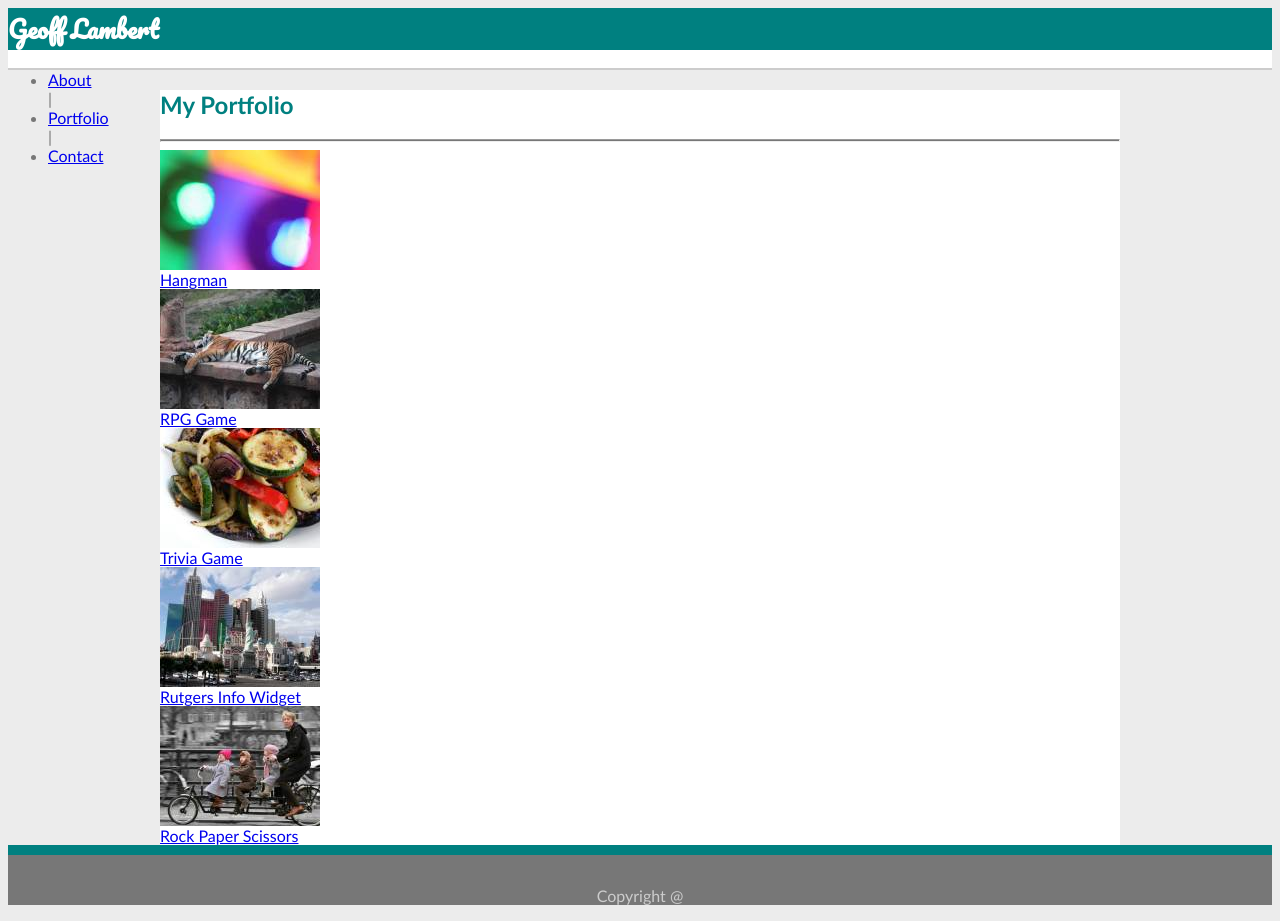
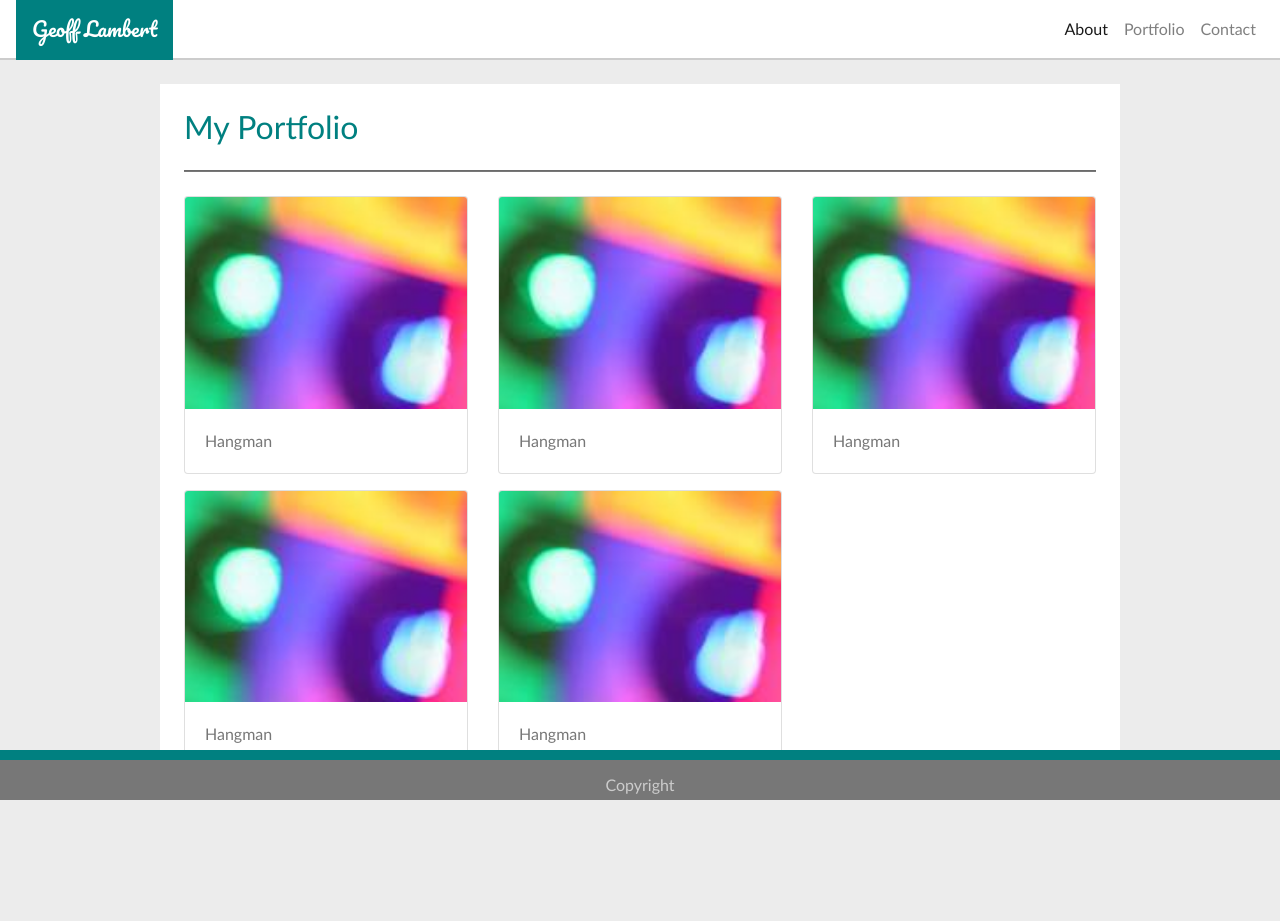
Before and after one commit to kit-foxboy/Bootstrap-Portfolio, a plain HTML site: page portfolio.html in a window 1280 px wide. After the commit the page ends 800 px from the top, so only its background shows below. Drawn offline with nearby package versions, Linux system fonts and the light colour scheme.

Commit message:
finished portfolio

```diff
--- a/assets/css/style.css
+++ b/assets/css/style.css
@@ -45,3 +45,8 @@ footer {
 .profile-image {
     text-align: center;
 }
+
+.card {
+    max-width: 28rem;
+    margin-bottom: 1rem;
+}
--- a/portfolio.html
+++ b/portfolio.html
@@ -5,70 +5,84 @@
     <meta http-equiv="X-UA-Compatible" content="IE=edge">
     <title>My Portfolio</title>
     <meta name="viewport" content="width=device-width, initial-scale=1">
-    <link rel="stylesheet" type="text/css" media="screen" href="assets/css/reset.css" />
+    <link rel="stylesheet" href="https://stackpath.bootstrapcdn.com/bootstrap/4.1.3/css/bootstrap.min.css" integrity="sha384-MCw98/SFnGE8fJT3GXwEOngsV7Zt27NXFoaoApmYm81iuXoPkFOJwJ8ERdknLPMO" crossorigin="anonymous">
     <link rel="stylesheet" type="text/css" media="screen" href="assets/css/style.css" />
     <link href="https://fonts.googleapis.com/css?family=Pacifico" rel="stylesheet">
 </head>
 <body>
-    <nav>
-        <div class="nav-bar">
-            <h1>Geoff Lambert</h1>
-            <ul>
-                <li><a href="index.html">About</a></li> |
-                <li><a href="portfolio.html">Portfolio</a></li> |
-                <li><a href="contact.html">Contact</a></li>
+    <nav class="navbar navbar-light navbar-expand-sm py-0">
+        <h1 class="navbar-brand p-3 ml-0 my-0">Geoff Lambert</h1>
+        <button class="navbar-toggler" type="button" data-toggle="collapse" data-target="#navbarSupportedContent" aria-controls="navbarSupportedContent" aria-expanded="false" aria-label="Toggle navigation">
+            <span class="navbar-toggler-icon"></span>
+        </button>
+        <div class="collapse navbar-collapse" id="navbarSupportedContent">
+            <ul class="navbar-nav ml-auto">
+                <li class="nav-item active">
+                    <a class="nav-link" href="index.html">About</a>
+                </li>
+                <li class="nav-item">
+                    <a class="nav-link" href="portfolio.html">Portfolio</a>
+                </li>
+                <li class="nav-item">
+                    <a class="nav-link" href="contact.html">Contact</a>
+                </li>
             </ul>
         </div>
     </nav>
 
-    <div id="content-container">
-        <div id="content">
-            <h2>My Portfolio</h2>
-            <hr>
-
-            <div id="text-body">
-                <div class="image-row">
-                    <div class="image-container">
-                        <a href="#">
-                            <img src="assets/images/placeholder1.jpg" />
-                            <div class="image-label">Hangman</div>
-                        </a>
-                    </div>
-                    <div class="image-container">
-                        <a href="#">
-                            <img src="assets/images/placeholder2.jpg" />
-                            <div class="image-label">RPG Game</div>
-                        </a>
+    <div class="container-fluid mt-4 px-4" id="content-container">
+        <div class="row mx-auto">
+            <div class="col-lg-12 mt-4 px-0">
+                <h2>My Portfolio</h2>
+            </div>
+        </div>
+        <hr>
+        <div class="row mt-4">
+            <div class="col-lg-4 col-md-5 col-sm-6 col-xs-12 mx-auto-xs">
+                <div class="card">
+                    <img class="card-img-top" src="assets/images/placeholder1.jpg" alt="Card image cap">
+                    <div class="card-body">
+                        <p class="card-text">Hangman</p>
                     </div>
                 </div>
-                <div class="image-row">
-                    <div class="image-container">
-                        <a href="#">
-                            <img src="assets/images/placeholder3.jpg" />
-                            <div class="image-label">Trivia Game</div>
-                        </a>
-                    </div>
-                    <div class="image-container">
-                        <a href="#">
-                            <img src="assets/images/placeholder4.jpg" />
-                            <div class="image-label">Rutgers Info Widget</div>
-                        </a>
+            </div>
+            <div class="col-lg-4 col-md-5 col-sm-6 col-xs-12 mx-auto-xs">
+                <div class="card">
+                    <img class="card-img-top" src="assets/images/placeholder1.jpg" alt="Card image cap">
+                    <div class="card-body">
+                        <p class="card-text">Hangman</p>
                     </div>
                 </div>
-                <div class="image-row">
-                    <div class="image-container">
-                        <a href="#">
-                            <img src="assets/images/placeholder5.jpg" />
-                            <div class="image-label">Rock Paper Scissors</div>
-                        </a>
+            </div>
+            <div class="col-lg-4 col-md-5 col-sm-6 col-xs-12 mx-auto-xs">
+                <div class="card">
+                    <img class="card-img-top" src="assets/images/placeholder1.jpg" alt="Card image cap">
+                    <div class="card-body">
+                        <p class="card-text">Hangman</p>
+                    </div>
+                </div>
+            </div>
+            <div class="col-lg-4 col-md-5 col-sm-6 col-xs-12 mx-auto-xs">
+                <div class="card">
+                    <img class="card-img-top" src="assets/images/placeholder1.jpg" alt="Card image cap">
+                    <div class="card-body">
+                        <p class="card-text">Hangman</p>
+                    </div>
+                </div>
+            </div>
+            <div class="col-lg-4 col-md-5 col-sm-6 col-xs-12 mx-auto-xs">
+                <div class="card">
+                    <img class="card-img-top" src="assets/images/placeholder1.jpg" alt="Card image cap">
+                    <div class="card-body">
+                        <p class="card-text">Hangman</p>
                     </div>
                 </div>
             </div>
         </div>
     </div>
 
-    <footer>
-        <p>Copyright @</p>
+    <footer class="fixed-bottom">
+        <p>Copyright</p>
     </footer>
 </body>
 </html>
```
